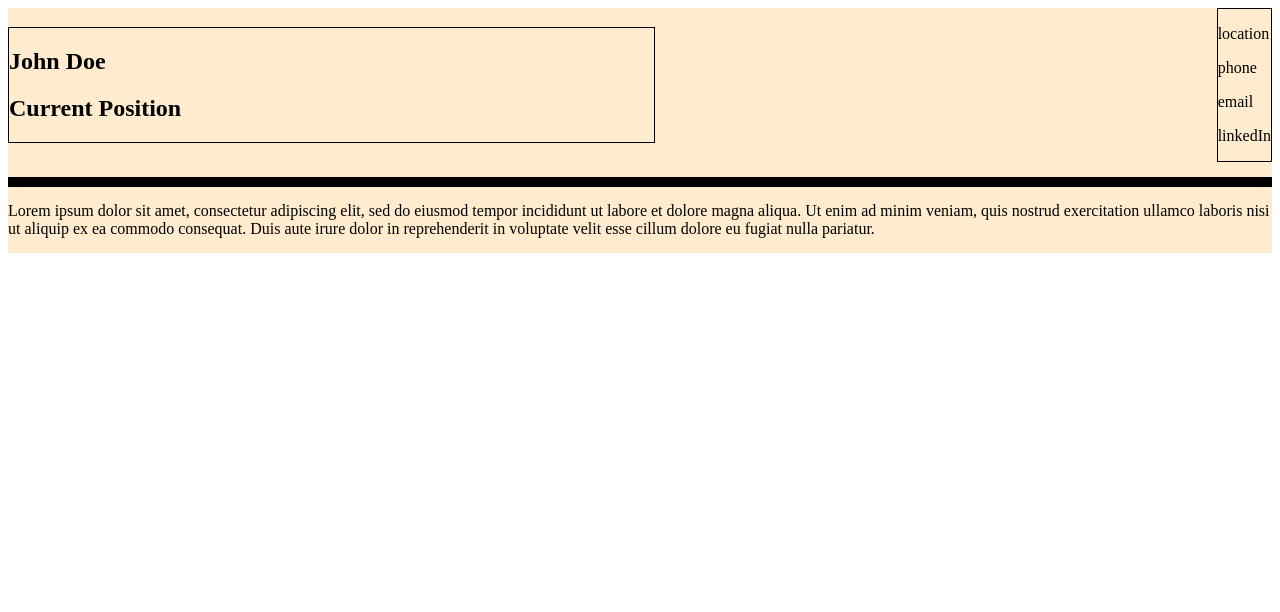
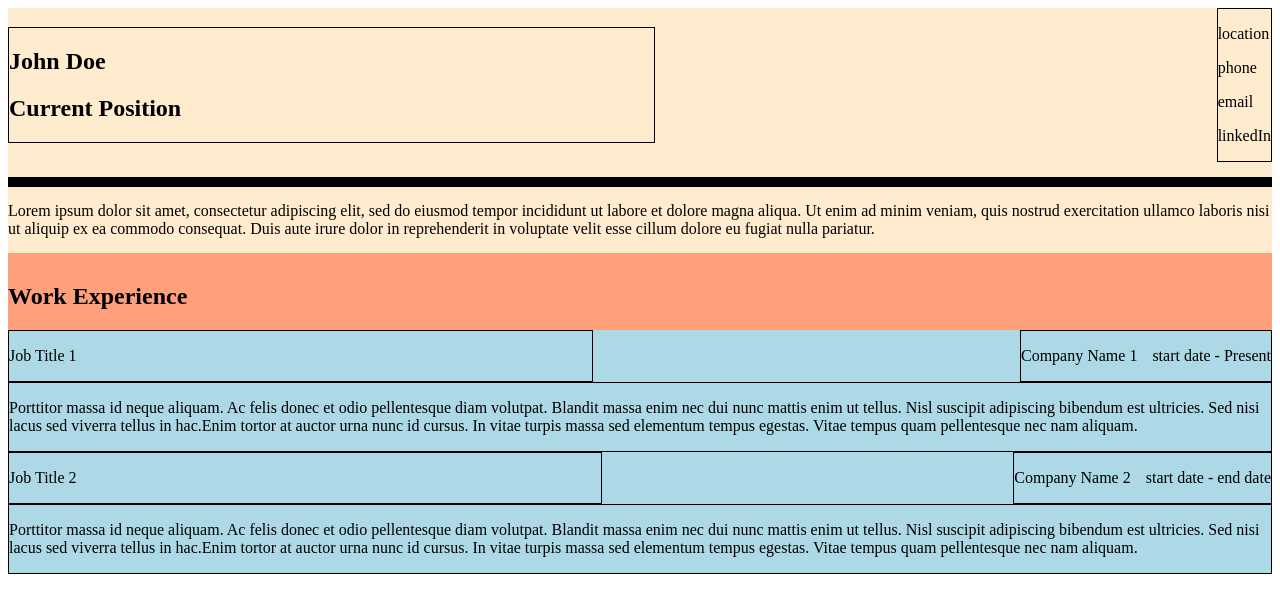
Before and after one commit to ykoziy/odin-cv-app, a React (Create React App) app: page / in a window 1280 px wide. Shown: the top 612 px of the page. Built offline with nearby package versions, Linux system fonts and the light colour scheme.

Commit message:
WIP: static layout, added work experience section

```diff
--- a/src/App.js
+++ b/src/App.js
@@ -1,11 +1,13 @@
 import React, { Component } from 'react';
 import Personal from './components/Personal';
+import WorkExperience from './components/WorkExperience/WorkExperience';
 
 class App extends Component {
   render() {
     return (
       <main>
         <Personal />
+        <WorkExperience />
       </main>
     );
   }
--- /dev/null
+++ b/src/components/WorkExperience/ExperienceEntry.js
@@ -0,0 +1,28 @@
+import React, { Component } from 'react';
+import styles from '../../styles/ExperienceEntry.module.css';
+
+class ExperienceEntry extends Component {
+  constructor(props) {
+    super();
+  }
+
+  render() {
+    const { jobTitle, companyName, description, dates } = this.props;
+    return (
+      <article className={styles.container}>
+        <div className={styles['left-container']}>
+          <p>{jobTitle}</p>
+        </div>
+        <div className={styles['right-container']}>
+          <p>{companyName}</p>
+          <p>{dates}</p>
+        </div>
+        <div className={styles['bottom-container']}>
+          <p>{description}</p>
+        </div>
+      </article>
+    );
+  }
+}
+
+export default ExperienceEntry;
--- /dev/null
+++ b/src/components/WorkExperience/WorkExperience.js
@@ -0,0 +1,37 @@
+import React, { Component } from 'react';
+import styles from '../../styles/WorkExperience.module.css';
+import ExperienceEntry from './ExperienceEntry';
+
+class WorkExperience extends Component {
+  render() {
+    return (
+      <section className={styles['work-experience']}>
+        <h2>Work Experience</h2>
+        <ExperienceEntry
+          jobTitle="Job Title 1"
+          companyName="Company Name 1"
+          description="Porttitor massa id neque aliquam. Ac felis donec et odio
+            pellentesque diam volutpat. Blandit massa enim nec dui nunc mattis
+            enim ut tellus. Nisl suscipit adipiscing bibendum est ultricies. Sed
+            nisi lacus sed viverra tellus in hac.Enim tortor at auctor urna nunc
+            id cursus. In vitae turpis massa sed elementum tempus egestas. Vitae
+            tempus quam pellentesque nec nam aliquam."
+          dates="start date - Present"
+        />
+        <ExperienceEntry
+          jobTitle="Job Title 2"
+          companyName="Company Name 2"
+          description="Porttitor massa id neque aliquam. Ac felis donec et odio
+            pellentesque diam volutpat. Blandit massa enim nec dui nunc mattis
+            enim ut tellus. Nisl suscipit adipiscing bibendum est ultricies. Sed
+            nisi lacus sed viverra tellus in hac.Enim tortor at auctor urna nunc
+            id cursus. In vitae turpis massa sed elementum tempus egestas. Vitae
+            tempus quam pellentesque nec nam aliquam."
+          dates="start date - end date"
+        />
+      </section>
+    );
+  }
+}
+
+export default WorkExperience;
--- /dev/null
+++ b/src/styles/ExperienceEntry.module.css
@@ -0,0 +1,22 @@
+.container {
+  background-color: lightblue;
+  display: grid;
+  grid-template-columns: repeat(2, auto);
+  grid-template-rows: repeat(2, auto);
+}
+
+.left-container {
+  border: 1px solid black;
+}
+
+.right-container {
+  border: 1px solid black;
+  justify-self: end;
+  display: flex;
+  gap: 15px;
+}
+
+.bottom-container {
+  border: 1px solid black;
+  grid-column: span 2;
+}
--- /dev/null
+++ b/src/styles/WorkExperience.module.css
@@ -0,0 +1,4 @@
+.work-experience {
+  background-color: lightsalmon;
+  padding-top: 10px;
+}
```
